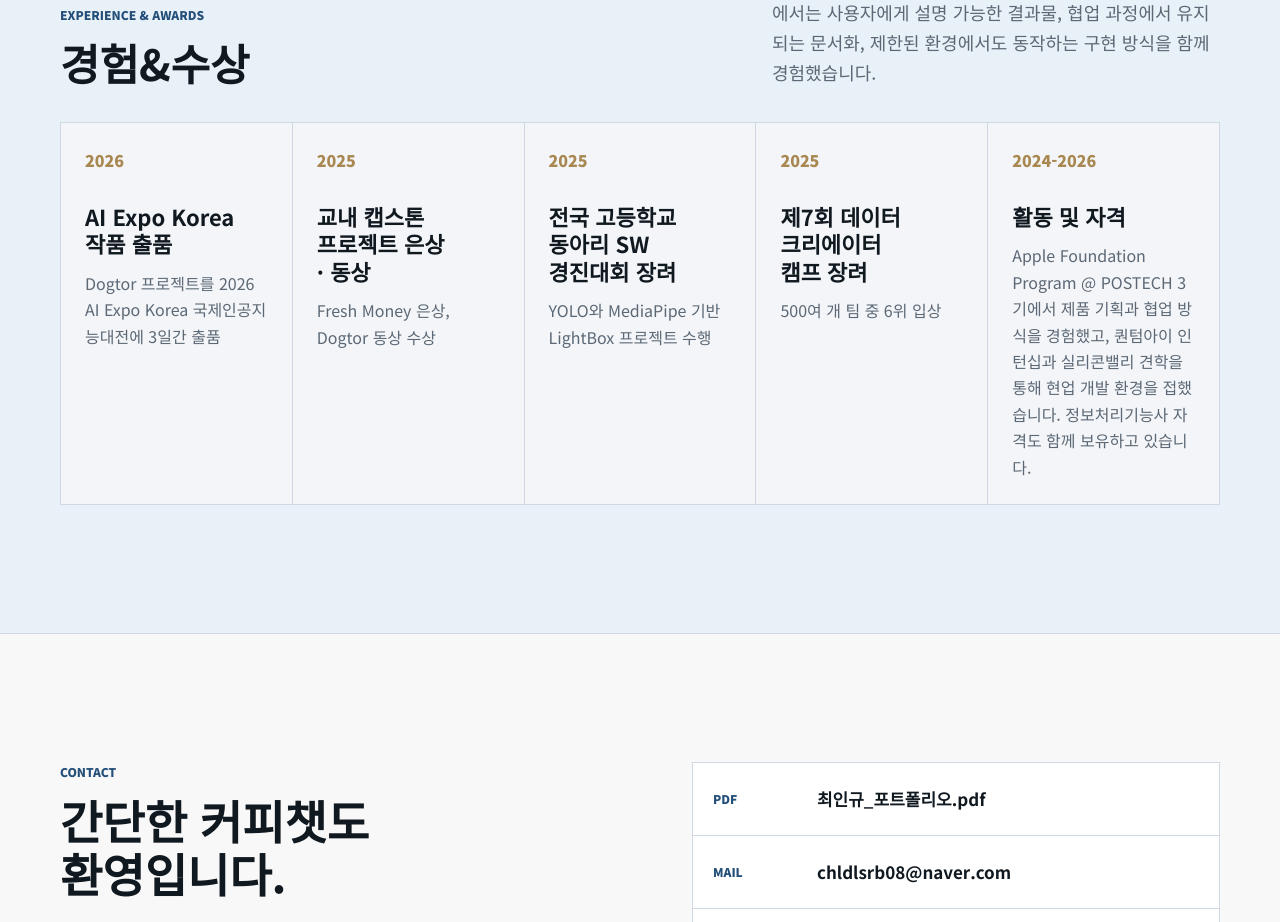
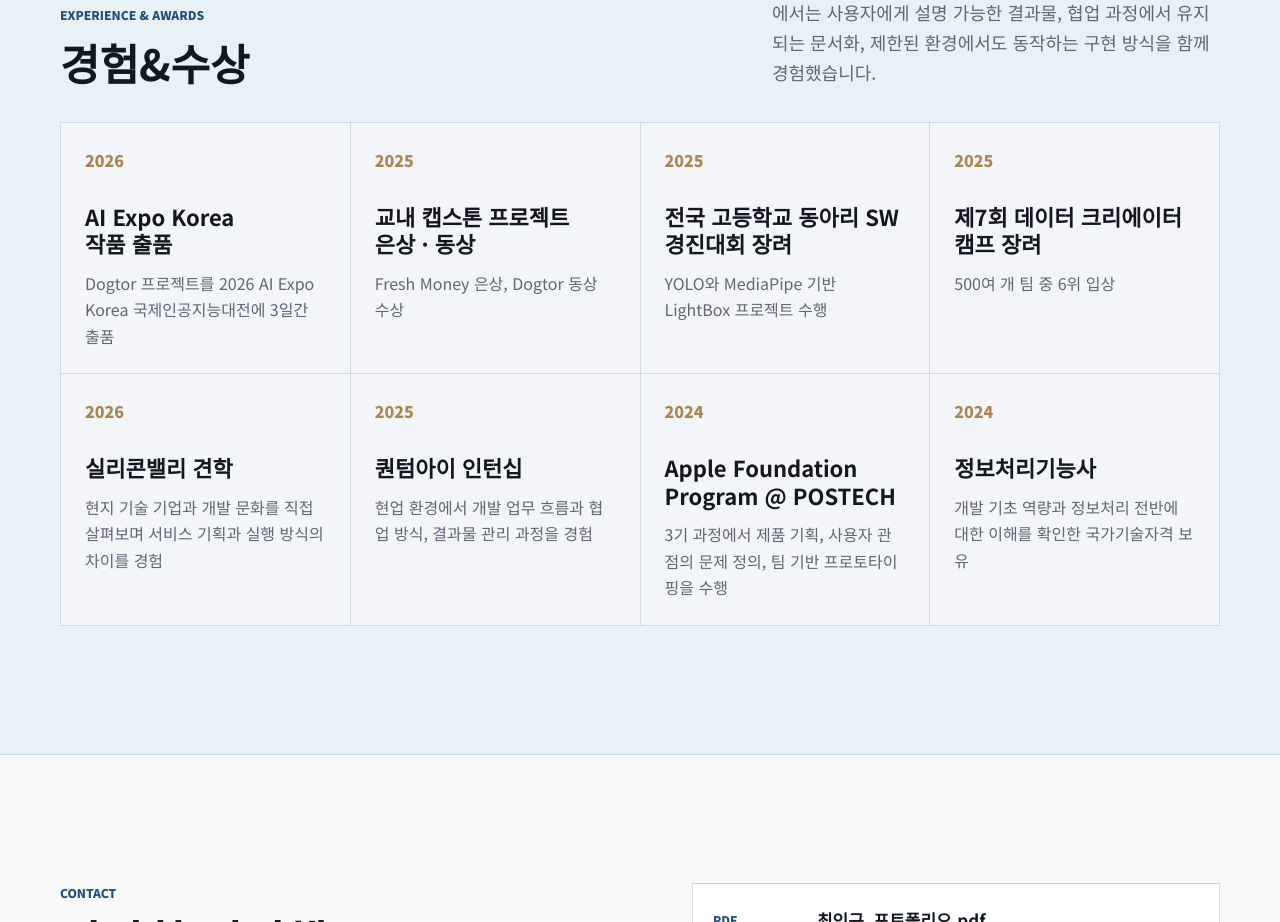
Before and after one commit to yeeeengyu/ingyuChoi_portfolio, a Next.js app: page / in a window 1280 px wide. Shown: the part 4160-5082 px from the top of the page. Built offline with nearby package versions, Linux system fonts and the light colour scheme; no server answers.

Commit message:
Split activities into award cards

```diff
--- a/app/globals.css
+++ b/app/globals.css
@@ -539,7 +539,7 @@ p {
 
 .awardList {
   display: grid;
-  grid-template-columns: repeat(5, minmax(0, 1fr));
+  grid-template-columns: repeat(4, minmax(0, 1fr));
   border: 1px solid var(--line);
   background: var(--line);
   gap: 1px;
@@ -547,7 +547,7 @@ p {
 
 .awardItem {
   position: relative;
-  min-height: 260px;
+  min-height: 230px;
   padding: 24px;
   background: rgba(255, 255, 255, 0.76);
   transition: transform 180ms ease, box-shadow 180ms ease, background 180ms ease;
--- a/app/page.jsx
+++ b/app/page.jsx
@@ -86,7 +86,10 @@ const awards = [
   ['2025', '교내 캡스톤 프로젝트 은상 · 동상', 'Fresh Money 은상, Dogtor 동상 수상'],
   ['2025', '전국 고등학교 동아리 SW 경진대회 장려', 'YOLO와 MediaPipe 기반 LightBox 프로젝트 수행'],
   ['2025', '제7회 데이터 크리에이터 캠프 장려', '500여 개 팀 중 6위 입상'],
-  ['2024-2026', '활동 및 자격', 'Apple Foundation Program @ POSTECH 3기에서 제품 기획과 협업 방식을 경험했고, 퀀텀아이 인턴십과 실리콘밸리 견학을 통해 현업 개발 환경을 접했습니다. 정보처리기능사 자격도 함께 보유하고 있습니다.']
+  ['2026', '실리콘밸리 견학', '현지 기술 기업과 개발 문화를 직접 살펴보며 서비스 기획과 실행 방식의 차이를 경험'],
+  ['2025', '퀀텀아이 인턴십', '현업 환경에서 개발 업무 흐름과 협업 방식, 결과물 관리 과정을 경험'],
+  ['2024', 'Apple Foundation Program @ POSTECH', '3기 과정에서 제품 기획, 사용자 관점의 문제 정의, 팀 기반 프로토타이핑을 수행'],
+  ['2024', '정보처리기능사', '개발 기초 역량과 정보처리 전반에 대한 이해를 확인한 국가기술자격 보유']
 ];
 
 const stacks = [
```
